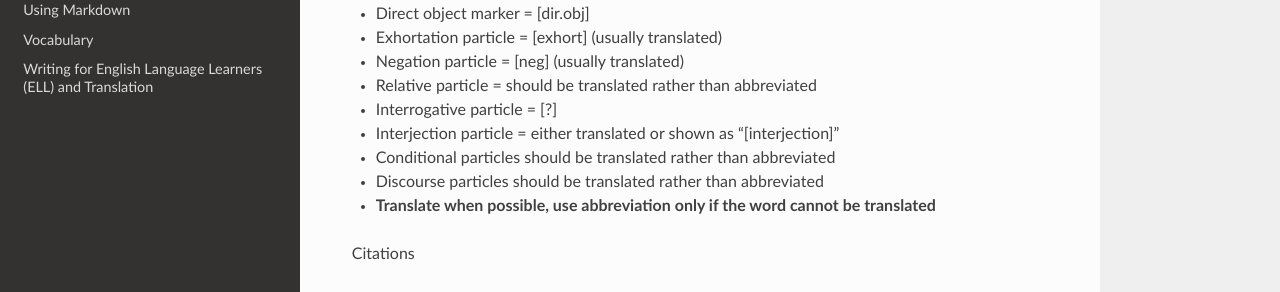
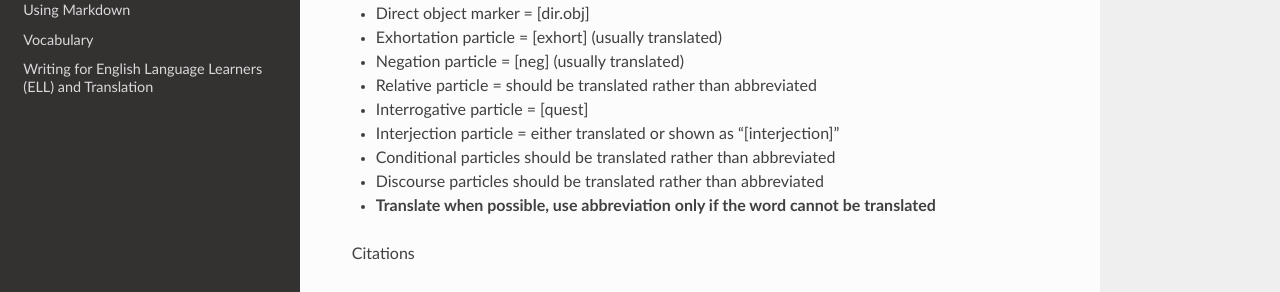
Before and after one commit to unfoldingWord-dev/Unlocked-Grammar-Info, a Sphinx documentation site: the page built from docs/hebrew.rst, in a window 1280 px wide and 900 px high, scrolled down 1057 px. Shown: the part 301-593 px from the top of the window. Built offline with Sphinx 7.4.7 and the Read the Docs theme 2.0.0, drawn with Linux system fonts in a browser that asks for light colours.

Commit message:
[?] to [quest]

```diff
--- a/docs/hebrew.rst
+++ b/docs/hebrew.rst
@@ -59,7 +59,7 @@ Grammatical notations for the literal line 3 of examples will use short abbrevia
 * Exhortation particle = [exhort] (usually translated)
 * Negation particle = [neg] (usually translated)
 * Relative particle = should be translated rather than abbreviated
-* Interrogative particle = [?]
+* Interrogative particle = [quest]
 * Interjection particle = either translated or shown as “[interjection]”
 * Conditional particles should be translated rather than abbreviated
 * Discourse particles should be translated rather than abbreviated
```
